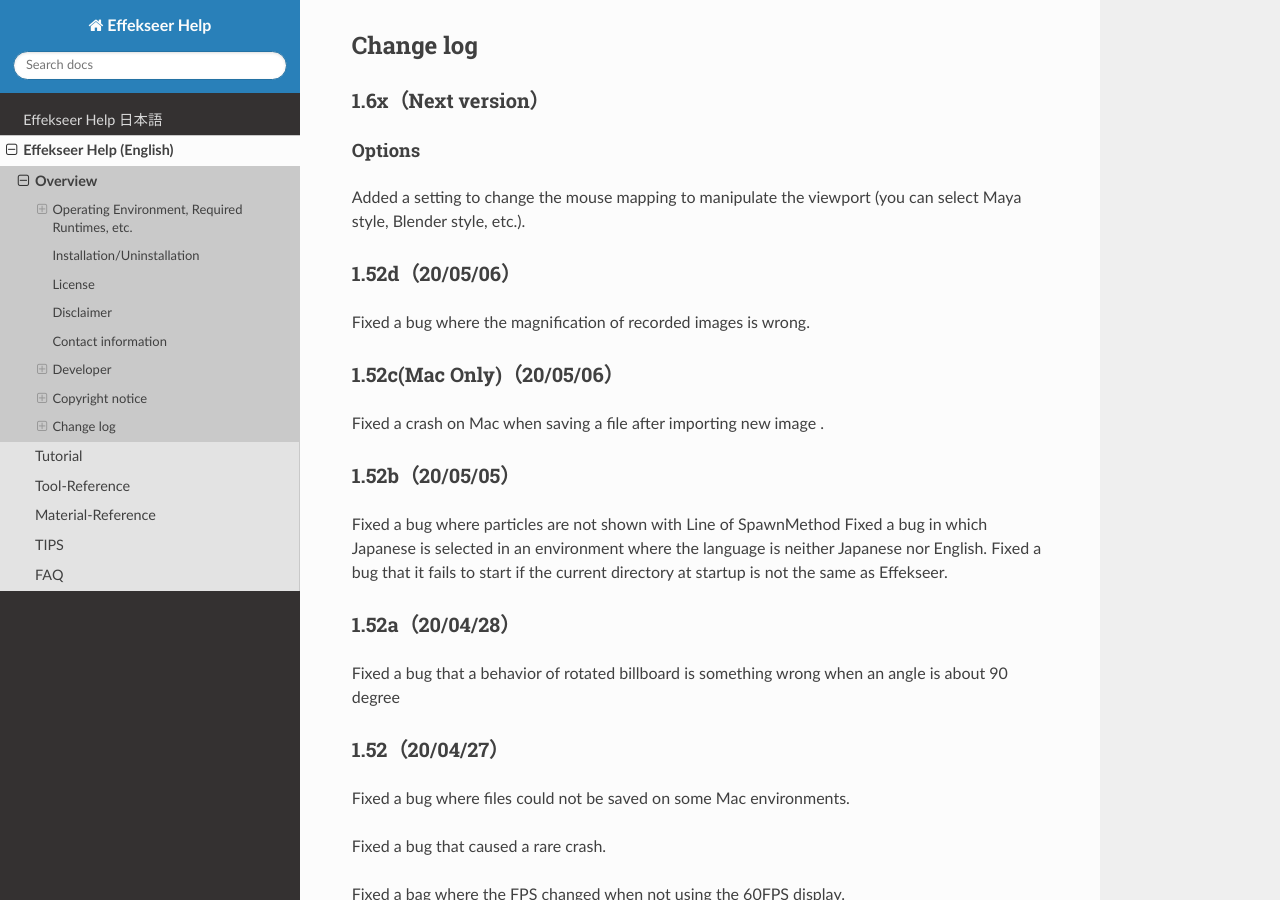
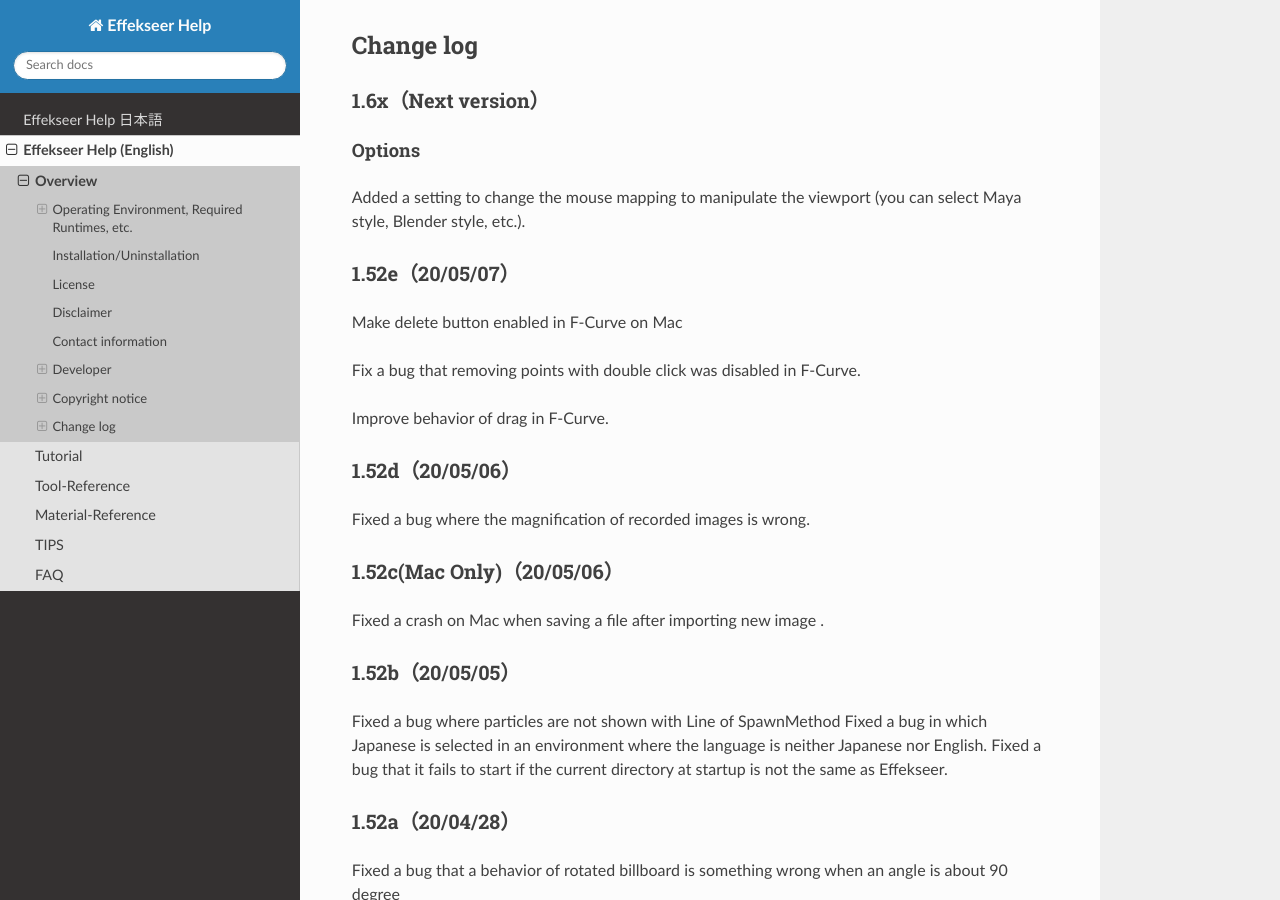
Before and after one commit to effekseer/docs_tool, a Sphinx documentation site: the page built from source/en/overview.md, in a window 1280 px wide and 900 px high, scrolled down 7391 px. Built offline with Sphinx 7.4.7 and the Read the Docs theme 2.0.0, drawn with Linux system fonts in a browser that asks for light colours; nearby versions of some CDN libraries; library files that are not in the unit come from our copies.

Commit message:
1.52 and delete about F-Curve

```diff
--- a/source/en/overview.md
+++ b/source/en/overview.md
@@ -354,6 +354,14 @@ OTHER DEALINGS IN THE FONT SOFTWARE.
 
 Added a setting to change the mouse mapping to manipulate the viewport (you can select Maya style, Blender style, etc.).
 
+### 1.52e（20/05/07）
+
+Make delete button enabled in F-Curve on Mac
+
+Fix a bug that removing points with double click was disabled in F-Curve.
+
+Improve behavior of drag in F-Curve.
+
 ### 1.52d（20/05/06）
 
 Fixed a bug where the magnification of recorded images is wrong.
```
Also changed, not shown: source/en/ToolReference/fcurve.md (+1 -1 lines), source/en/ToolTutorial/12.md (+1 -1 lines), source/ja/ToolReference/fcurve.md (+1 -1 lines), source/ja/ToolTutorial/12.md (+1 -1 lines), source/ja/overview.md (+8 -0 lines).
